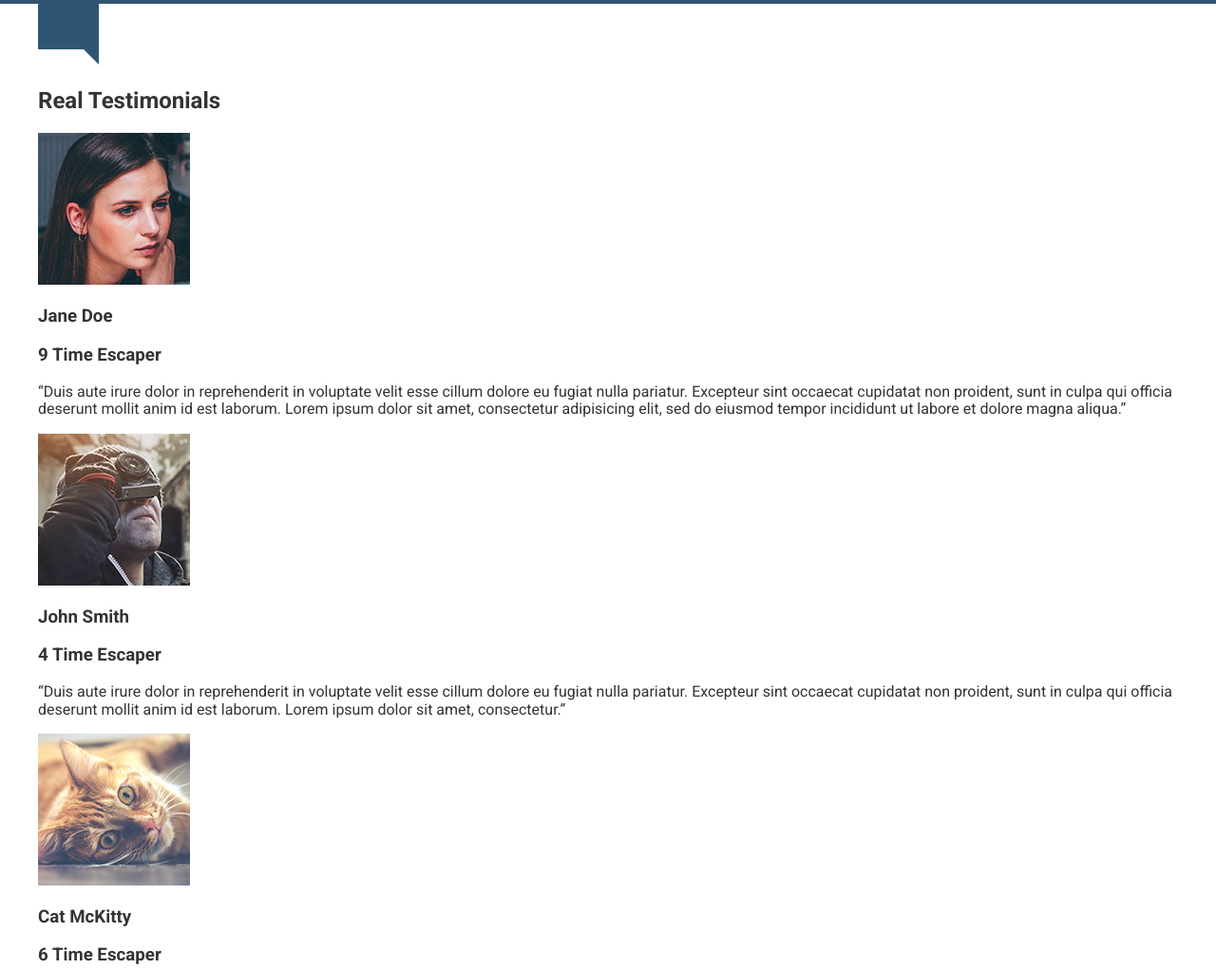
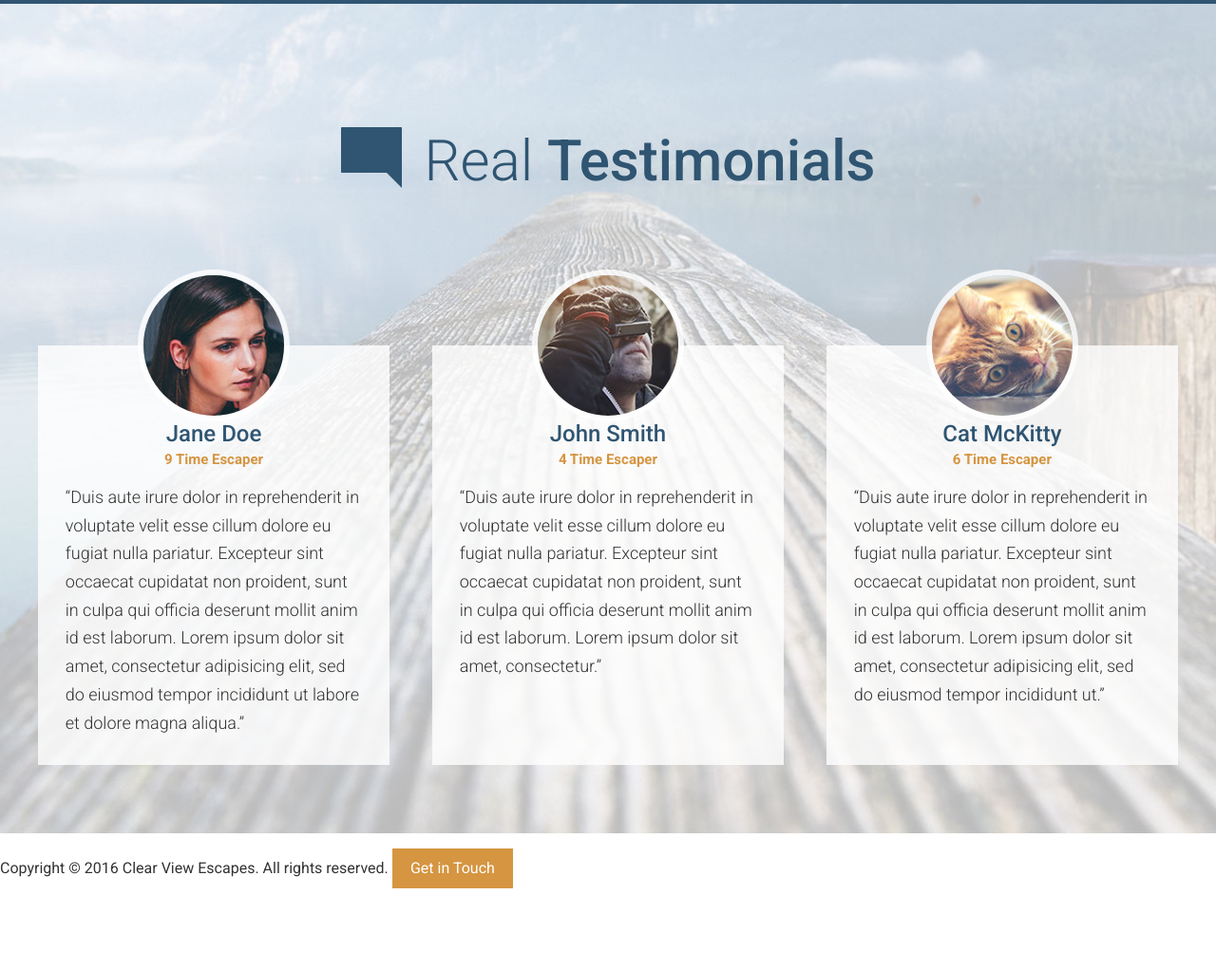
Before and after one commit to kprenesti/practice-travel-site, a website: page app/index.html in a window 1280 px wide. Shown: the part 2920-3941 px from the top of the page at 95% size. After the commit the page ends 3872 px from the top, so only its background shows below. Drawn offline with Linux system fonts and the light colour scheme.

Commit message:
Finished making section responsive

```diff
--- a/app/assets/styles/base/_mixins.css
+++ b/app/assets/styles/base/_mixins.css
@@ -11,7 +11,7 @@
 }
 
 @define-mixin atLarge{
-  @media (min-width: 1200px){
+  @media (min-width: 1020px){
     @mixin-content;
   }
 }
--- a/app/assets/styles/modules/_page-section.css
+++ b/app/assets/styles/modules/_page-section.css
@@ -5,9 +5,32 @@
     padding: 4.5rem 0;
   }
 
+  &--no-b-pad-until-med {
+    padding-bottom: 0;
+    @mixin atMedium {
+      padding-bottom: 4.5rem;
+    }
+  }
+
+  &--no-b-pad-until-lg {
+    padding-bottom: 0;
+    @mixin atLarge {
+      padding-bottom: 4.5rem;
+    }
+  }
+
   &--blue {
     background-color: $mainBlue;
     color: white;
   }
 
+  &--testimonials {
+    background-color: #e0e6ef;
+    @mixin atLarge {
+      background: url('/assets/images/testimonials-bg.jpg') top center no-repeat;
+      background-size: cover;
+    }
+
+  }
+
 }
--- a/app/assets/styles/modules/_row.css
+++ b/app/assets/styles/modules/_row.css
@@ -1,8 +1,13 @@
 .row {
   @mixin clearFix;
 
+
   &--gutters {
     margin-right: -65px;
+  }
+
+  &--gutters > div{
+    padding-right: 65px;
   }
 
   &--gutters-large {
@@ -13,8 +18,22 @@
     padding-right: 100px;
   }
 
-  &--gutters > div{
-    padding-right: 65px;
+  &--gutters-small {
+    @mixin atSmall{
+      margin-right: -45px;
+    }
+  }
+
+  &--gutters-small > div {
+    @mixin atSmall {
+      padding-right: 45px;
+    }
+  }
+
+
+
+  &--top-padding {
+    padding-top: 80px;
   }
 
   /*&__image {
@@ -26,6 +45,10 @@
   width: 100%;
 }*/
  &__b-margin-until-medium {
+   margin-bottom: 1rem;
+ }
+
+ &__b-margin-until-lg{
    margin-bottom: 1rem;
  }
 
@@ -60,4 +83,45 @@
     }
   }
 
+  @mixin atLarge {
+    &__b-margin-until-medium{
+      margin-bottom: 0;
+    }
+
+    &__lg-4 {
+      float: left;
+      width: 33.33%;
+    }
+
+
+    &__lg-4--larger {
+        width: 37%;
+      }
+
+    &__lg-6 {
+      float: left;
+      width: 50%;
+    }
+
+
+    &__lg-8 {
+      float: left;
+      width: 66.66%;
+    }
+
+    &__lg-8--smaller {
+      width: 63%;
+    }
+  }
+/*Begin Equal Height Rules*/
+
+  &--equal-height-at-lg {
+    @mixin atLarge {
+      display: flex;
+    }
+    & > div {
+      float: none;
+      display: flex;
+    }
+  }
 }
--- a/app/assets/styles/modules/_section-title.css
+++ b/app/assets/styles/modules/_section-title.css
@@ -13,17 +13,23 @@
     font-weight: 500;
   }
 
+  &--blue {
+    color: $mainBlue;
+  }
+
   &__icon {
     display: block;
     margin-left: auto;
     margin-right: auto;
-    margin-bottom: .75rem;
+    /*margin-bottom: .75rem;*/
       @mixin atSmall {
-      display: inline-block;
-      margin-right: .5rem;
-      margin-left: 0;
-      margin-bottom: 0;
-    }
+        position: relative;
+        top: 8px;
+        display: inline-block;
+        margin-right: 1.5rem;
+        margin-left: 0;
+        margin-bottom: 0;
+      }
 
   }
 }
--- /dev/null
+++ b/app/assets/styles/modules/_testimonial.css
@@ -0,0 +1,41 @@
+.testimonial {
+  background-color: rgba(255, 255, 255, .8);
+  padding: 0 18px 1px 18px;
+  margin-bottom: 100px;
+
+  @mixin atLarge{
+    margin-bottom: 0;
+    padding: 0 1.8rem 1px 1.8rem;
+  }
+
+  &--last {
+    margin-bottom: 0;
+  }
+
+  &__photo {
+    border-radius: 50%;
+    overflow: hidden;
+    width: 160px;
+    height: 160px;
+    margin: 0 auto -80px auto;
+    position: relative;
+    top: -80px;
+    border: 6px solid rgba(255, 255, 255, .8);
+  }
+
+  &__title {
+    text-align: center;
+    color: $mainBlue;
+    font-size: 1.5rem;
+    font-weight: 500;
+    margin: 0;
+  }
+
+  &__subtitle {
+    color: $mainOrange;
+    font-size: .9375rem;
+    text-align: center;
+    margin: .25rem 0 1rem 0;
+
+  }
+}
--- a/app/assets/styles/modules/_wrapper.css
+++ b/app/assets/styles/modules/_wrapper.css
@@ -8,6 +8,24 @@
 
   &--medium {
     max-width: 976px;
+  }
+
+  &--no-pad-until-med{
+    padding-left: 0;
+    padding-right: 0;
+    @mixin atMedium {
+      padding-left: 18px;
+      padding-right: 18px;
+    }
+  }
+
+  &--no-pad-until-sm{
+    padding-left: 0;
+    padding-right: 0;
+    @mixin atSmall {
+      padding-left: 18px;
+      padding-right: 18px;
+    }
   }
 
   .wrapper {
--- a/app/assets/styles/styles.css
+++ b/app/assets/styles/styles.css
@@ -12,3 +12,4 @@
 @import "modules/_content-wrapper";
 @import "modules/_section-title";
 @import "modules/_feature-item";
+@import "modules/_testimonial";
--- a/app/index.html
+++ b/app/index.html
@@ -103,27 +103,45 @@
     </div> <!--end wrapper-->
 </div><!--end features-->
 
-  <div id="testimonials">
-    <div class="wrapper">
-        <img src="assets/images/icons/comment.svg">
-        <h2>Real Testimonials</h2>
+  <div id="testimonials" class="page-section page-section--no-b-pad-until-md page-section--testimonials">
+    <div class="wrapper wrapper--no-pad-until-sm">
 
+        <h2 class="section-title section-title--blue"><img class="section-title__icon" src="assets/images/icons/comment.svg">Real <strong>Testimonials</strong></h2>
+
+        <div class="row row--gutters row--gutters-small row--top-padding row--equal-height-at-lg content-wrapper">
+          <div class="row__lg-4">
+            <div class="testimonial">
+              <div class="testimonial__photo">
                 <img src="assets/images/testimonial-jane.jpg">
-      <h3>Jane Doe</h3>
-      <h3>9 Time Escaper</h3>
+              </div>
+              <h3 class="testimonial__title">Jane Doe</h3>
+              <h4 class="testimonial__subtitle">9 Time Escaper</h4>
               <p>&ldquo;Duis aute irure dolor in reprehenderit in voluptate velit esse cillum dolore eu fugiat nulla pariatur. Excepteur sint occaecat cupidatat non proident, sunt in culpa qui officia deserunt mollit anim id est laborum. Lorem ipsum dolor sit amet, consectetur adipisicing elit, sed do eiusmod tempor incididunt ut labore et dolore magna aliqua.&rdquo;</p>
-
+            </div>
+          </div>
+          <div class="row__lg-4">
+            <div class="testimonial">
+              <div class="testimonial__photo">
                 <img src="assets/images/testimonial-john.jpg">
-      <h3>John Smith</h3>
-      <h3>4 Time Escaper</h3>
+              </div>
+              <h3 class="testimonial__title">John Smith</h3>
+              <h4 class="testimonial__subtitle">4 Time Escaper</h4>
               <p>&ldquo;Duis aute irure dolor in reprehenderit in voluptate velit esse cillum dolore eu fugiat nulla pariatur. Excepteur sint occaecat cupidatat non proident, sunt in culpa qui officia deserunt mollit anim id est laborum. Lorem ipsum dolor sit amet, consectetur.&rdquo;</p>
-
+            </div>
+          </div>
+          <div class="row__lg-4">
+            <div class="testimonial testimonial--last">
+              <div class="testimonial__photo">
                 <img src="assets/images/testimonial-cat.jpg">
-      <h3>Cat McKitty</h3>
-      <h3>6 Time Escaper</h3>
+              </div>
+              <h3 class="testimonial__title">Cat McKitty</h3>
+              <h4 class="testimonial__subtitle">6 Time Escaper</h4>
               <p>&ldquo;Duis aute irure dolor in reprehenderit in voluptate velit esse cillum dolore eu fugiat nulla pariatur. Excepteur sint occaecat cupidatat non proident, sunt in culpa qui officia deserunt mollit anim id est laborum. Lorem ipsum dolor sit amet, consectetur adipisicing elit, sed do eiusmod tempor incididunt ut.&rdquo;</p>
             </div>
-  </div>
+          </div><!--end row__medium-4-->
+        </div><!--end row-->
+      </div><!--end wrapper-->
+    </div><!--end testimonials-->
 
   <footer>
     <p>Copyright &copy; 2016 Clear View Escapes. All rights reserved. <a class="btn btn--orange" href="#">Get in Touch</a></p>
--- a/app/temp/styles/styles.css
+++ b/app/temp/styles/styles.css
@@ -543,6 +543,32 @@ a {
   max-width: 976px;
 }
 
+.wrapper--no-pad-until-med{
+  padding-left: 0;
+  padding-right: 0;
+}
+
+@media (min-width: 880px) {
+
+  .wrapper--no-pad-until-med {
+    padding-left: 18px;
+    padding-right: 18px;
+  }
+}
+
+.wrapper--no-pad-until-sm{
+  padding-left: 0;
+  padding-right: 0;
+}
+
+@media (min-width: 530px) {
+
+  .wrapper--no-pad-until-sm {
+    padding-left: 18px;
+    padding-right: 18px;
+  }
+}
+
 .wrapper .wrapper {
   padding-left: 0;
   padding-right: 0;
@@ -575,9 +601,43 @@ a {
   }
 }
 
+.page-section--no-b-pad-until-med {
+  padding-bottom: 0;
+}
+
+@media (min-width: 880px) {
+
+  .page-section--no-b-pad-until-med {
+    padding-bottom: 4.5rem;
+  }
+}
+
+.page-section--no-b-pad-until-lg {
+  padding-bottom: 0;
+}
+
+@media (min-width: 1020px) {
+
+  .page-section--no-b-pad-until-lg {
+    padding-bottom: 4.5rem;
+  }
+}
+
 .page-section--blue {
   background-color: #2f5572;
   color: white;
+}
+
+.page-section--testimonials {
+  background-color: #e0e6ef;
+}
+
+@media (min-width: 1020px) {
+
+  .page-section--testimonials {
+    background: url('/assets/images/testimonials-bg.jpg') top center no-repeat;
+    background-size: cover;
+  }
 }
 
 .headline {
@@ -630,6 +690,10 @@ a {
   margin-right: -65px;
 }
 
+.row--gutters > div{
+  padding-right: 65px;
+}
+
 .row--gutters-large {
   margin-right: -100px;
 }
@@ -638,8 +702,22 @@ a {
   padding-right: 100px;
 }
 
-.row--gutters > div{
-  padding-right: 65px;
+@media (min-width: 530px) {
+
+  .row--gutters-small {
+    margin-right: -45px;
+  }
+}
+
+@media (min-width: 530px) {
+
+  .row--gutters-small > div {
+    padding-right: 45px;
+  }
+}
+
+.row--top-padding {
+  padding-top: 80px;
 }
 
 /*&__image {
@@ -652,6 +730,10 @@ a {
 }*/
 
 .row__b-margin-until-medium {
+  margin-bottom: 1rem;
+}
+
+.row__b-margin-until-lg{
   margin-bottom: 1rem;
 }
 
@@ -683,6 +765,54 @@ a {
   .row__medium-8--smaller {
     width: 63%;
   }
+}
+
+@media (min-width: 1020px) {
+
+  .row__b-margin-until-medium {
+    margin-bottom: 0;
+  }
+
+  .row__lg-4 {
+    float: left;
+    width: 33.33%;
+  }
+
+  .row__lg-4--larger {
+    width: 37%;
+  }
+
+  .row__lg-6 {
+    float: left;
+    width: 50%;
+  }
+
+  .row__lg-8 {
+    float: left;
+    width: 66.66%;
+  }
+
+  .row__lg-8--smaller {
+    width: 63%;
+  }
+}
+
+/*Begin Equal Height Rules*/
+
+@media (min-width: 1020px) {
+
+  .row--equal-height-at-lg {
+    display: -webkit-box;
+    display: -ms-flexbox;
+    display: flex;
+  }
+}
+
+.row--equal-height-at-lg > div {
+  float: none;
+  display: -webkit-box;
+  display: -ms-flexbox;
+  display: flex;
 }
 
 .content-wrapper p {
@@ -721,18 +851,25 @@ a {
   font-weight: 500;
 }
 
+.section-title--blue {
+  color: #2f5572;
+}
+
 .section-title__icon {
   display: block;
   margin-left: auto;
   margin-right: auto;
-  margin-bottom: .75rem;
 }
+
+/*margin-bottom: .75rem;*/
 
 @media (min-width: 530px) {
 
   .section-title__icon {
+    position: relative;
+    top: 8px;
     display: inline-block;
-    margin-right: .5rem;
+    margin-right: 1.5rem;
     margin-left: 0;
     margin-bottom: 0;
   }
@@ -779,3 +916,47 @@ a {
     font-size: 1.85rem;
   }
 }
+
+.testimonial {
+  background-color: rgba(255, 255, 255, .8);
+  padding: 0 18px 1px 18px;
+  margin-bottom: 100px;
+}
+
+@media (min-width: 1020px) {
+
+  .testimonial {
+    margin-bottom: 0;
+    padding: 0 1.8rem 1px 1.8rem;
+  }
+}
+
+.testimonial--last {
+  margin-bottom: 0;
+}
+
+.testimonial__photo {
+  border-radius: 50%;
+  overflow: hidden;
+  width: 160px;
+  height: 160px;
+  margin: 0 auto -80px auto;
+  position: relative;
+  top: -80px;
+  border: 6px solid rgba(255, 255, 255, .8);
+}
+
+.testimonial__title {
+  text-align: center;
+  color: #2f5572;
+  font-size: 1.5rem;
+  font-weight: 500;
+  margin: 0;
+}
+
+.testimonial__subtitle {
+  color: #d59541;
+  font-size: .9375rem;
+  text-align: center;
+  margin: .25rem 0 1rem 0;
+}
```
Lines whose indentation alone changed are shown as unchanged.
